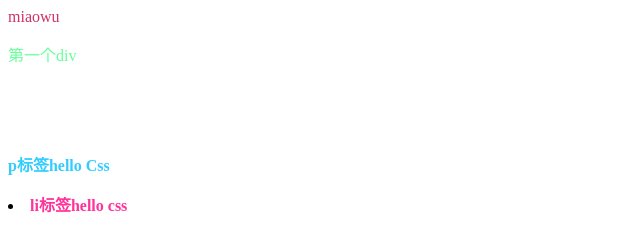
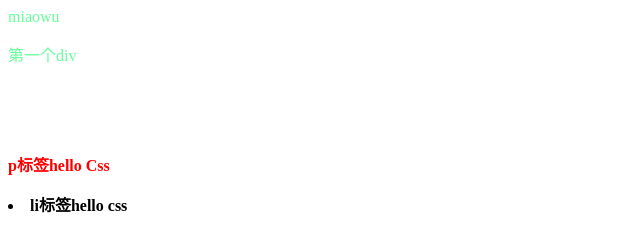
Before and after one commit to YaoyaoloveQiaoqiao/html_exercise, a plain HTML site: page CssDemo/index02.html in a window 1280 px wide. Shown: the whole page, without its empty margins (0-640 px from the left). Drawn offline with Linux system fonts and the light colour scheme.

Commit message:
xuanzeqi

```diff
--- a/CssDemo/css02.css
+++ b/CssDemo/css02.css
@@ -1,16 +1,17 @@
 @charset "utf-8";
 /* CSS Document */
-li strong{
-	color:#F39;
-	}
-strong{
-	color:#3CF;
-	}
 
-#divid p{
+
+#divid {
 	color:#6F9;
 	}
 
 div{
 	color:#C36;
 	}
+.divclass{
+	color:#999;
+	}
+[title]{
+	color:red;
+	}
--- a/CssDemo/index02.html
+++ b/CssDemo/index02.html
@@ -7,14 +7,14 @@
 </head>
 
 <body>
-<div id="divid">
+<div id="divid" class="divclass">
 miaowu<p>第一个div</p>
 </div>
 
 <br/>
 <br/>
 <br/>
-<p><strong>p标签hello Css</strong></p>
+<p title=“a”><strong>p标签hello Css</strong></p>
 <ul></ul>
 <li><strong>li标签hello css</strong></li>
 
```
Also changed, not shown: CssDemo/index03.html (added, +20 -0 lines), note.txt.
